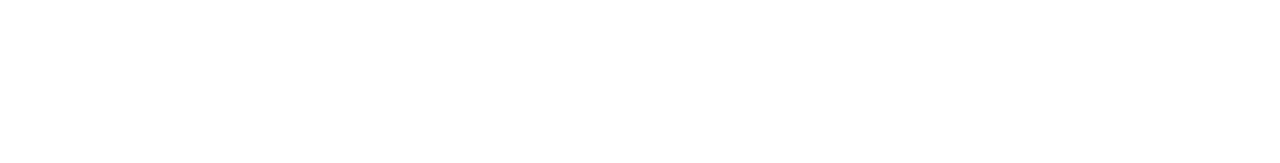
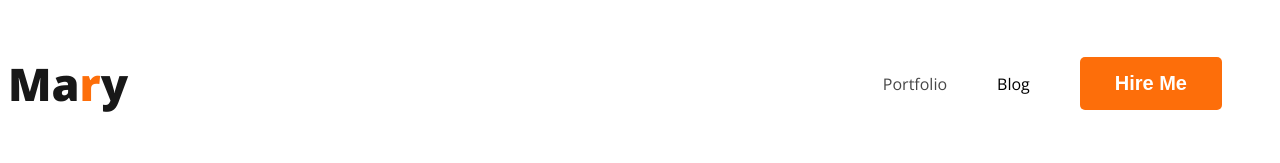
Before and after one commit to ziaul72/webdeveloper-portfolio, a plain HTML site: page index.html in a window 1280 px wide. Drawn offline with nearby package versions, Linux system fonts and the light colour scheme.

Commit message:
added nav

```diff
--- a/index.html
+++ b/index.html
@@ -4,10 +4,22 @@
     <meta charset="UTF-8">
     <meta name="viewport" content="width=device-width, initial-scale=1.0">
     <title>Web Developer Portfolio</title>
+    <link rel="preconnect" href="https://fonts.googleapis.com">
+    <link rel="preconnect" href="https://fonts.gstatic.com" crossorigin>
+    <link href="https://fonts.googleapis.com/css2?family=Open+Sans:wght@400;700;800&display=swap" rel="stylesheet">
+    <link rel="stylesheet" href="styles/portfolio.css">
+
 </head>
 <body>
     <header>
-
+        <nav>
+            <h3 class="nav-tittle">Ma<span class="text-primary">r</span>y</h3>
+            <ul>
+               <li><a href="">Portfolio</a></li>
+               <li>Blog</li>
+               <li><button class="btn-primary">Hire Me</button></li>
+            </ul>
+        </nav>
 
     </header>
     <main>
--- /dev/null
+++ b/styles/portfolio.css
@@ -0,0 +1,49 @@
+body {
+    font-family: 'Open Sans', sans-serif;
+
+}
+
+.text-primary {
+    color: #FD6E0A;
+    ;
+}
+
+nav {
+    display: flex;
+    justify-content: space-between;
+    align-items: center;
+}
+
+.nav-tittle {
+    color: var(--Dark-01, #181818);
+    font-size: 45px;
+    font-weight: 800;
+
+}
+
+nav>ul {
+    display: flex;
+    align-items: center;
+}
+
+nav li {
+    list-style: none;
+    margin-right: 50px;
+
+}
+
+nav a {
+    text-decoration: none;
+    color: #474747
+}
+
+.btn-primary {
+    border-radius: 5px;
+    background: #FD6E0A;
+    border: 0px;
+    font-size: 20px;
+    font-style: normal;
+    font-weight: 700;
+    color: white;
+    padding: 15px 35px;
+}
```
